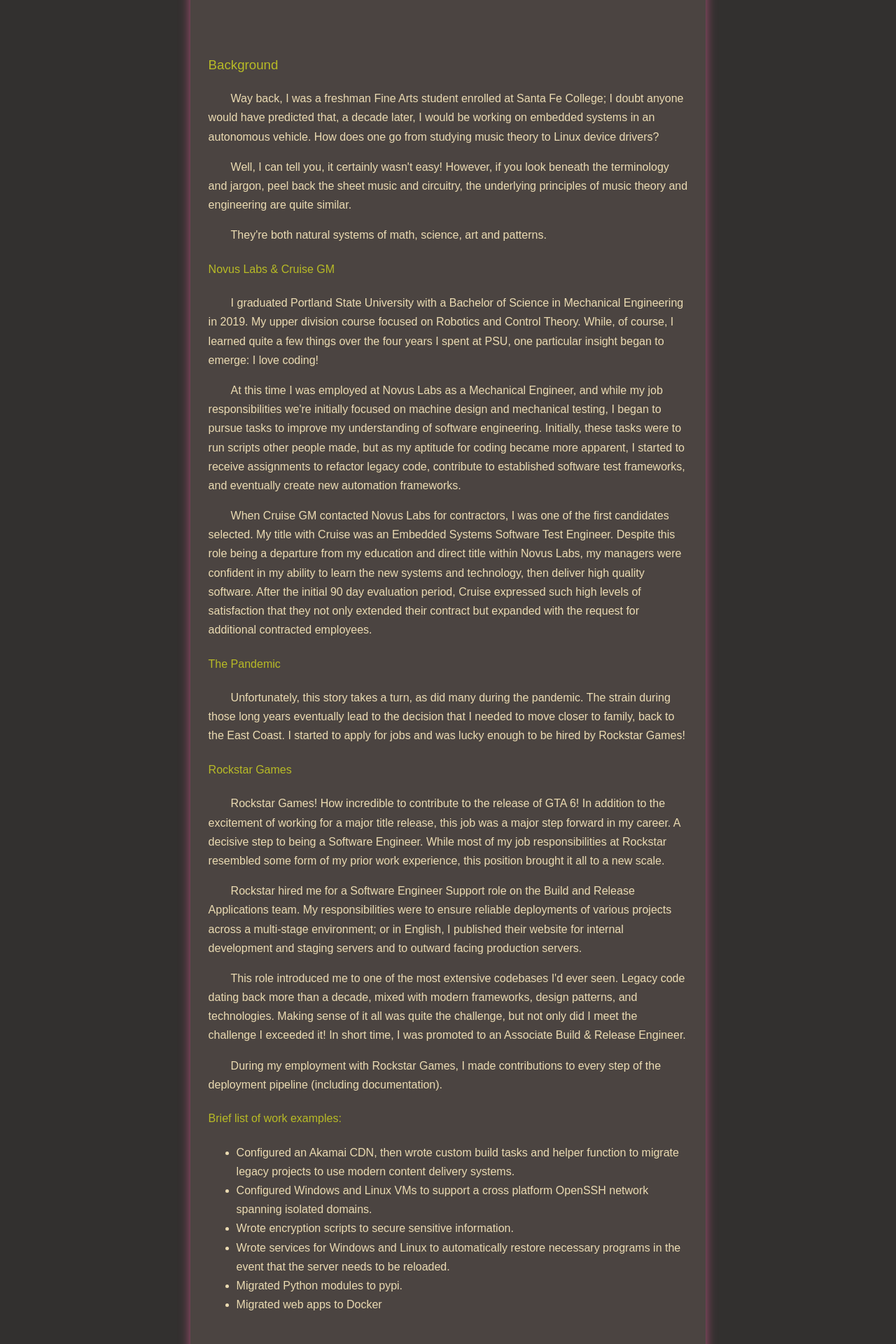
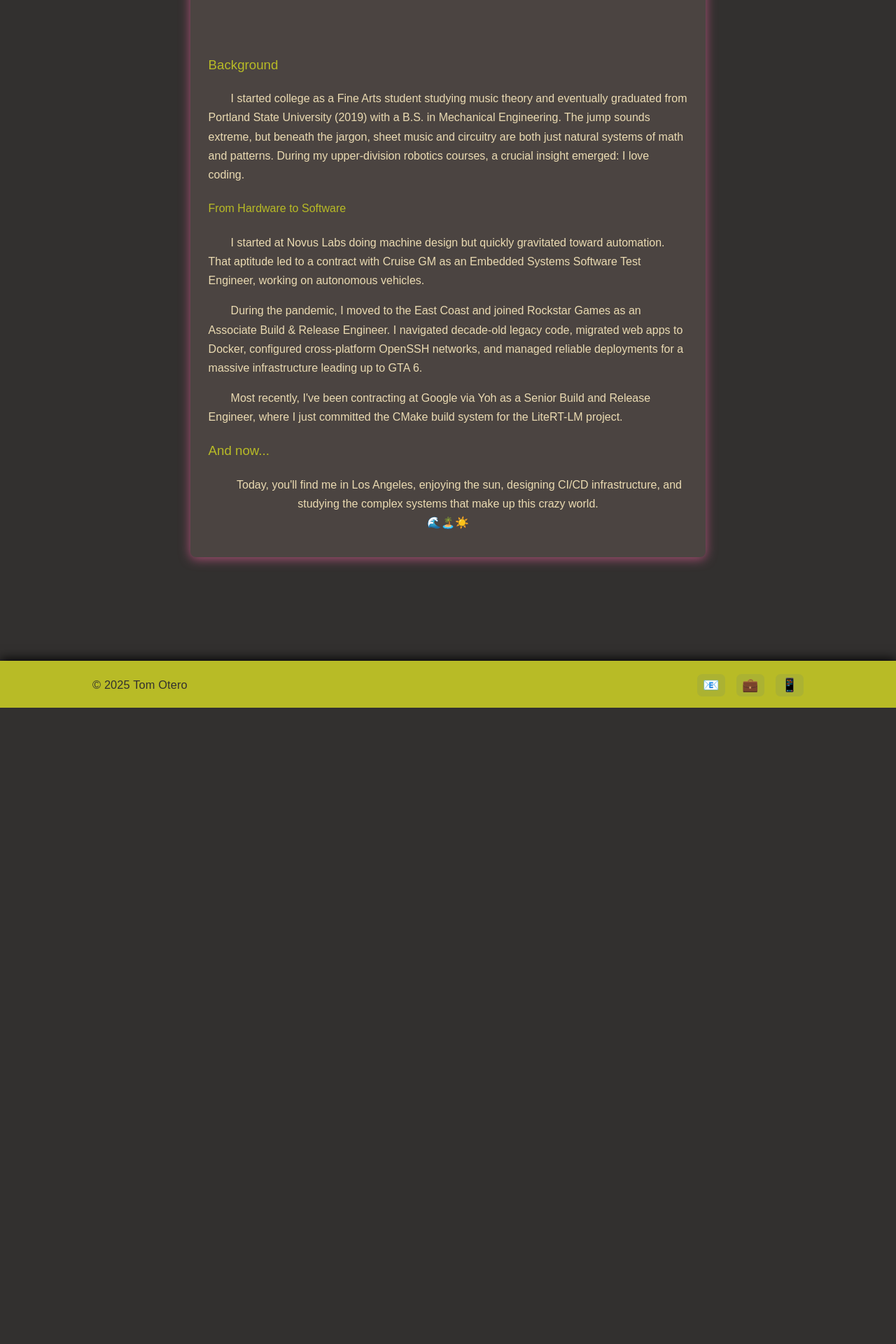
Before and after one commit to TomOtero1984/Portfolio, a Vue app in the folder app/: page /about in a window 1280 px wide. Shown: the part 640-2560 px from the top of the page at 70% size. After the commit the page ends 1651 px from the top, so only its background shows below. Built offline with nearby package versions, Linux system fonts and the light colour scheme; a web font is replaced by a local one.

Commit message:
Update about about, home, and project views (#10)

```diff
--- a/app/src/views/AboutView.vue
+++ b/app/src/views/AboutView.vue
@@ -1,5 +1,5 @@
 <script setup lang="ts">
-import { ref } from 'vue';
+import {ref} from 'vue';
 
 import ImaginationText from '@/components/animations/ImaginationText.vue';
 import ContentCard from "@/components/ContentCard.vue";
@@ -46,113 +46,34 @@
           Background
         </h3>
         <p>
-          Way back, I was a freshman Fine Arts student enrolled at Santa Fe College; I doubt anyone would have predicted
-          that, a decade later, I would be working on embedded systems in an autonomous vehicle. How does one go from
-          studying
-          music theory to Linux device drivers?
+          I started college as a Fine Arts student studying music theory and eventually graduated from Portland State
+          University
+          (2019) with a B.S. in Mechanical Engineering. The jump sounds extreme, but beneath the jargon, sheet music and
+          circuitry are both just natural systems of math and patterns. During my upper-division robotics courses, a
+          crucial insight emerged: I love coding.
+        </p>
+
+        <h4>From Hardware to Software</h4>
+        <p>
+          I started at Novus Labs doing machine design but quickly gravitated toward automation. That aptitude led to a
+          contract with Cruise GM as an Embedded Systems Software Test Engineer, working on autonomous vehicles.
         </p>
         <p>
-          Well, I can tell you, it certainly wasn't easy! However, if you look beneath the terminology and jargon, peel
-          back the sheet music and circuitry, the underlying principles of music theory and engineering are quite
-          similar.
+          During the pandemic, I moved to the East Coast and joined Rockstar Games as an Associate Build & Release
+          Engineer. I navigated decade-old legacy code, migrated web apps to Docker, configured cross-platform OpenSSH
+          networks, and managed reliable deployments for a massive infrastructure leading up to GTA 6.
         </p>
         <p>
-          They're both natural systems of math, science, art and patterns.
+          Most recently, I've been contracting at Google via Yoh as a Senior Build and Release Engineer, where I just
+          committed the CMake build system for the LiteRT-LM project.
         </p>
-        <!--          <br><br>-->
-        <!--          I have always been fascinated by how things work. remember a few unfortunate electronics that  -->
-        <!--          it has become a valuable tool in my career.  , then applying that knowledge to create something new. -->
-        <!--          Enrolling in the Mechanical Engineering program at Portland-->
-        <!--          State University was the natural progression for a music major who realized they were actually pretty good at math-->
-        <!--          and science, once they started to see the patterns.-->
-
-        <h4>Novus Labs & Cruise GM</h4>
-        <p>
-          I graduated Portland State University with a Bachelor of Science in Mechanical Engineering in 2019. My upper
-          division course focused on Robotics and Control Theory. While, of course, I learned quite a few things over
-          the
-          four years I spent at PSU, one particular insight began to emerge: I love coding!
-        </p>
-        <p>
-          At this time I was employed at Novus Labs as a Mechanical Engineer, and while my job responsibilities we're
-          initially
-          focused on machine design and mechanical testing, I began to pursue tasks to improve my understanding of
-          software engineering. Initially, these tasks were to run scripts other people made, but as my aptitude
-          for coding became more apparent, I started to receive assignments to refactor legacy code, contribute to
-          established software test frameworks, and eventually create new automation frameworks.
-        </p>
-        <p>
-          When Cruise GM contacted Novus Labs for contractors, I was one of the first candidates selected. My title with
-          Cruise
-          was an Embedded Systems Software Test Engineer. Despite this role being a departure from my education and
-          direct title
-          within Novus Labs, my managers were confident in my ability to learn the new systems and technology, then
-          deliver high quality software. After the initial 90 day evaluation period, Cruise expressed such high levels
-          of
-          satisfaction that they not only extended their contract but expanded with the request for
-          additional contracted employees.
-        </p>
-        <h4>The Pandemic</h4>
-        <p>
-          Unfortunately, this story takes a turn, as did many during the pandemic. The strain during those long years
-          eventually
-          lead to the decision that I needed to move closer to family, back to the East Coast. I started to apply for
-          jobs and
-          was lucky enough to be hired by Rockstar Games!
-        </p>
-        <h4>Rockstar Games</h4>
-        <p>
-          Rockstar Games! How incredible to contribute to the release of GTA 6!
-          In addition to the excitement of working for a major title release, this job was a major step forward in
-          my career. A decisive step to being a Software Engineer. While most of my job responsibilities at Rockstar
-          resembled some form of my prior work experience, this position brought it all to a new scale.
-        </p>
-        <p>
-          Rockstar hired me for a Software Engineer Support role on the Build and Release Applications team. My
-          responsibilities
-          were to ensure reliable deployments of various projects across a multi-stage environment; or in English, I
-          published
-          their website for internal development and staging servers and to outward facing production servers.
-        </p>
-        <p>
-          This role introduced me to one of the most extensive codebases I'd ever seen. Legacy code dating back more
-          than a decade, mixed with modern frameworks, design patterns, and technologies. Making sense of it all was
-          quite the challenge, but not only did I meet the challenge I exceeded it! In short time, I was promoted to an
-          Associate Build & Release Engineer.
-        </p>
-        <p>
-          During my employment with Rockstar Games, I made contributions to every step of the deployment pipeline
-          (including documentation).
+        <h3>And now...</h3>
+        <p style="text-align: center;">
+          Today, you'll find me in Los Angeles, enjoying the sun, designing CI/CD infrastructure, and studying the complex systems that make up this crazy world.
+          <br>
+          🌊🏝️☀️
         </p>
 
-        <h4>Brief list of work examples:</h4>
-        <ul>
-          <li>Configured an Akamai CDN, then wrote custom build tasks and helper function to migrate legacy projects to
-            use
-            modern content delivery systems.
-          </li>
-          <li>Configured Windows and Linux VMs to support a cross platform OpenSSH network spanning isolated domains.
-          </li>
-          <li>Wrote encryption scripts to secure sensitive information.</li>
-          <li>Wrote services for Windows and Linux to automatically restore necessary programs in the event that the
-            server needs to be reloaded.
-          </li>
-          <li>Migrated Python modules to pypi.</li>
-          <li>Migrated web apps to Docker</li>
-        </ul>
-        <br><br>
-        <p>
-          Life is full of unexpected twists and turns; and, at times hard decisions.
-          <br><br>
-          Recently, I had to choose between my career and family. That was not a hard decision.
-          <br><br>
-          While it is unfortunate that Rockstar Games denied my request to work from the San Diego studio, I am grateful
-          for the time I spent with them in NYC. I am grateful to support the health of my family.
-        </p>
-        <h3>And now...</h3>
-        <h2 style="text-align: center; color: var(--gruvbox-green);">
-          Back to the West Coast! Los Angeles, California!
-        </h2>
       </section>
     </ContentCard>
   </div>
--- a/app/src/views/HomeView.vue
+++ b/app/src/views/HomeView.vue
@@ -41,13 +41,21 @@
         <br><br>
         Having designed solutions and shipped products across such a wide range of domains, I’ve honed a systematic,
         creative, and domain-agnostic approach to problem solving.
-        <br><br>
-        <strong>The roles I am best suited for value
-          <i class="hc-intro-flmd" @click="showMarkdown=true">first-principles thinking, architectural problem
-            solving</i>, and teams
-          that embrace diversity, adaptability, and curiosity.
+
+<!--        <strong>The roles I am best suited for value-->
+<!--          <i class="hc-intro-flmd" @click="showMarkdown=true">first-principles thinking, architectural problem-->
+<!--            solving</i>, and teams-->
+<!--          that embrace diversity, adaptability, and curiosity.-->
+<!--        </strong>-->
+<!--        <FloatingMarkdown :url="markdownURL" :visible="showMarkdown" @close="showMarkdown = false"/>-->
+      </p>
+      <p style="text-align: center;">
+        <strong>
+          In an era where code can be generated at an unprecedented pace,
+          the real challenge has shifted from producing syntax to ensuring structural integrity.
+          Without a deliberate architectural foundation, rapid development eventually collapses under the weight of its own technical debt.
+          AI is excellent at manufacturing the bricks, but it takes an engineer to build a structure that stands.
         </strong>
-        <FloatingMarkdown :url="markdownURL" :visible="showMarkdown" @close="showMarkdown = false"/>
       </p>
     </ContentCard>
   </section>
--- a/app/src/views/ProjectsView.vue
+++ b/app/src/views/ProjectsView.vue
@@ -4,6 +4,34 @@
 <template>
   <section class="projects">
     <h2 class="projects-intro">Selected Projects</h2>
+    <article class="project-entry">
+      <h3>Google | LiteRT-LM</h3>
+      <p>
+        LiteRT-LM is a cross-platform infrastructure for edge-optimized Large Language Model (LLM) pipelines. It manages
+        the lifecycle and execution of LiteRT models alongside the high-performance C++ components required for pre- and
+        post-processing, such as tokenizers and encoders.
+      </p>
+      <p>
+        I designed and implemented the primary CMake build system for the LiteRT-LM repository, successfully decoupling
+        the project from its Bazel origins to establish a deterministic, portable foundation. This was achieved through
+        a <strong>recursive superbuild orchestration</strong> pattern using <code>ExternalProject_Add</code>, ensuring a
+        hermetic build lifecycle for a high-complexity dependency graph that includes <strong>Abseil, Protobuf,
+        Flatbuffers, and SentencePiece</strong>.
+      </p>
+      <p>
+        To resolve complex version conflicts across internal Google libraries, I engineered a
+        sophisticated re-integration strategy utilizing <strong>aggregate targets and root shims</strong>.
+        By developing a framework of custom patcher and shim modules, I implemented precise build-time
+        modifications and header redirections. This intervention ensured that high-collision dependencies
+        linked deterministically across diverse hardware backends, including <strong>Android (NPU/GPU),
+        Linux, macOS, and Windows</strong>.
+      </p>
+      <p>
+        Beyond the initial migration, I established the systemic architectural standards used throughout the project's
+        sub-trees. By abstracting orchestration logic into reusable modules, I ensured the system remains modular and
+        maintains structural integrity as LiteRT-LM scales to support new AI primitives and hardware backends.
+      </p>
+    </article>
     <article class="project-entry">
       <h3>Rockstar Games</h3>
       <p>
--- a/app/src/views/TerminalView.vue
+++ b/app/src/views/TerminalView.vue
@@ -9,7 +9,7 @@
 import vgaBiosURL from "@/assets/v86/bios/vgabios.bin?url";
 import ContentCard from "@/components/ContentCard.vue";
 
-const bzimageURL = "/bzImage.bin";
+const bzimageURL = "/bzimage.bin";
 const initrdURL = "/initrd";
 
 
```
